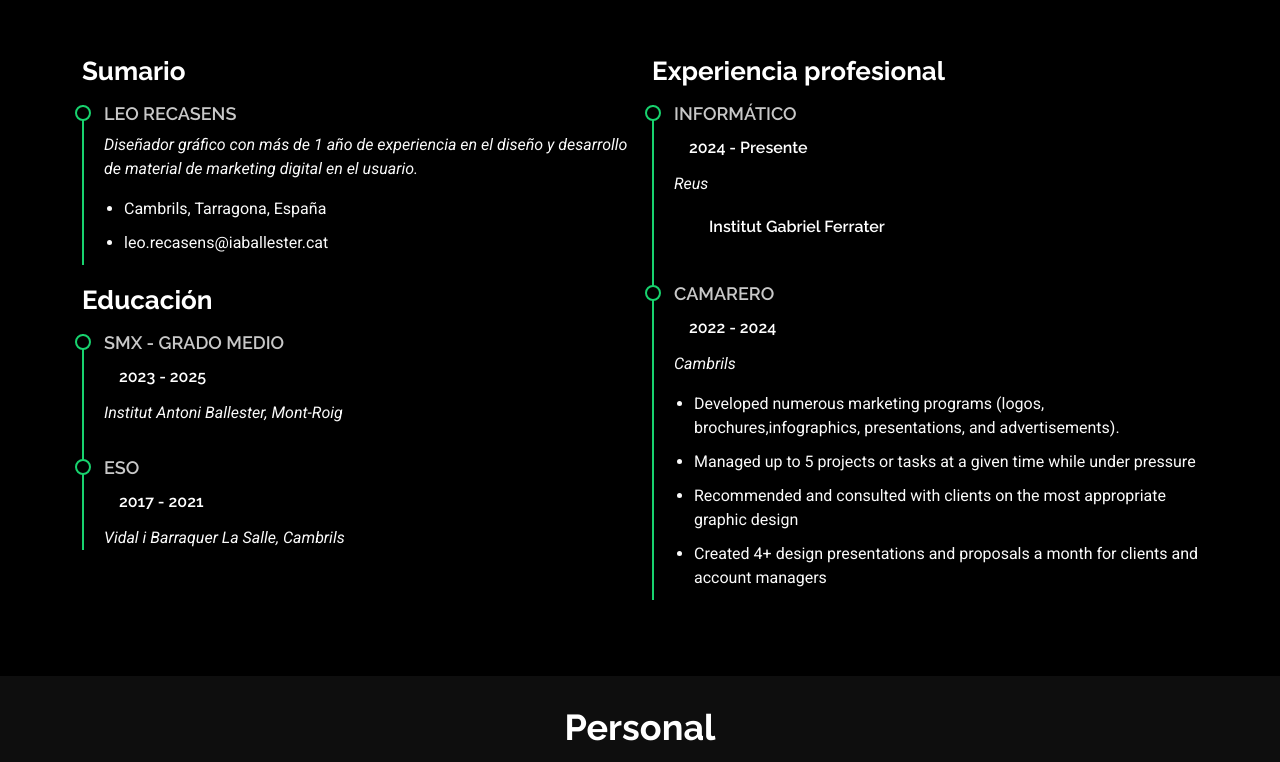
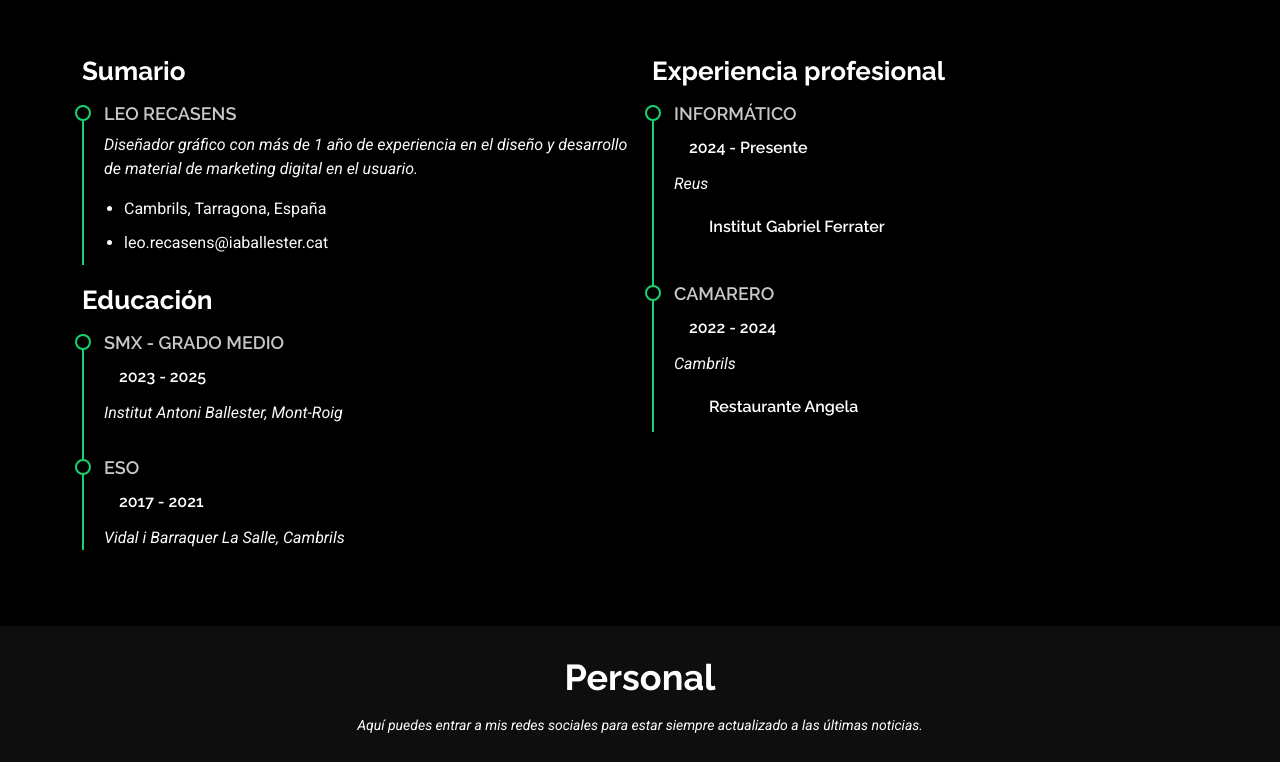
Before and after one commit to lrecasens6/lrecasens6.github.io, a plain HTML site: page resume.html in a window 1280 px wide. Shown: the part 455-1217 px from the top of the page. Drawn offline with Linux system fonts and the light colour scheme.

Commit message:
Update resume.html

```diff
--- a/resume.html
+++ b/resume.html
@@ -140,10 +140,7 @@
               <h5>2022 - 2024</h5>
               <p><em>Cambrils</em></p>
               <ul>
-                <li>Developed numerous marketing programs (logos, brochures,infographics, presentations, and advertisements).</li>
-                <li>Managed up to 5 projects or tasks at a given time while under pressure</li>
-                <li>Recommended and consulted with clients on the most appropriate graphic design</li>
-                <li>Created 4+ design presentations and proposals a month for clients and account managers</li>
+                <h5>Restaurante Angela</h5>
               </ul>
             </div><!-- Edn Resume Item -->
 
```
